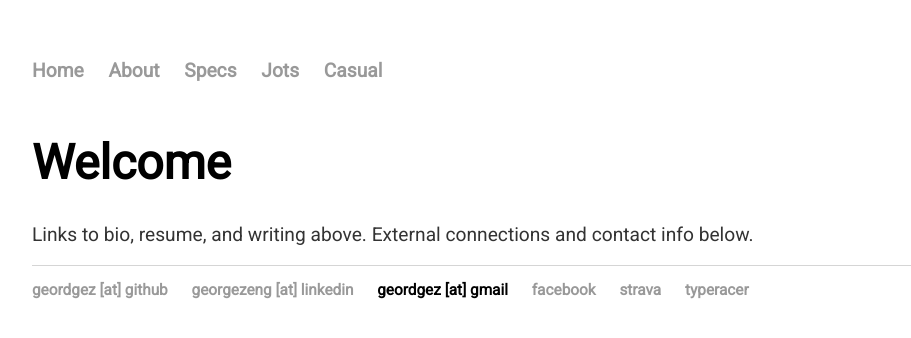
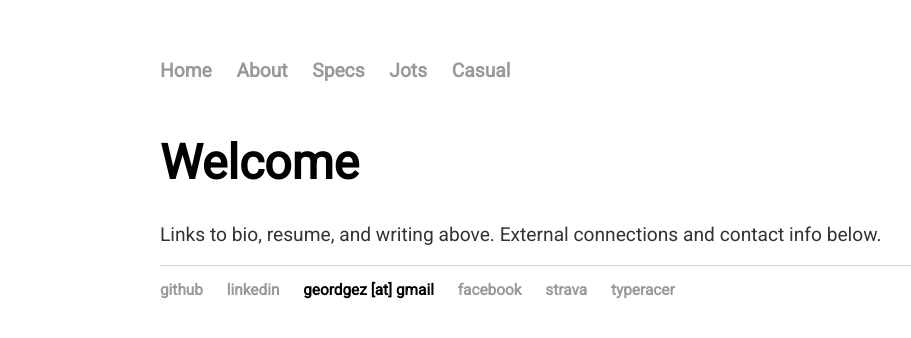
Before and after one commit to geordgez/geordgez.github.io, a Jekyll site: the page built from index.html, in a window 1280 px wide. Shown: the top 338 px of the page, without its empty margins (96-1007 px from the left). Built offline with Jekyll 4.4.1, drawn with Linux system fonts in a browser that asks for light colours.

Commit message:
Fixed width, containers for head+body+foot
- Fixed all content for large windows to be no more than 40em;
- Moved header and footer into explicit HTML header and footer
containers
- Renamed the div container for text content

```diff
--- a/_includes/footer.html
+++ b/_includes/footer.html
@@ -1,12 +1,14 @@
 <footer>
+  <nav>
     <div class="scrollmenu">
       <ul>
-        <li><a href="https://github.com/geordgez">geordgez [at] github</a></li>
-        <li><a href="https://www.linkedin.com/in/georgezeng">georgezeng [at] linkedin</a></li>
+          <li><a href="https://github.com/geordgez">github</a></li>
+          <li><a href="https://www.linkedin.com/in/georgezeng">linkedin</a></li>
           <li>geordgez [at] gmail</li>
           <li><a href="https://www.facebook.com/geordge">facebook</a></li>
           <li><a href="https://www.strava.com/athletes/18961818">strava</a></li>
           <li><a href="http://data.typeracer.com/pit/profile?user=geordge">typeracer</a></li>
       </ul>
     </div>
+  </nav>
 </footer>
--- a/_includes/header.html
+++ b/_includes/header.html
@@ -1,4 +1,4 @@
-
+<header>
   <nav>
     <div class="scrollmenu">
       <ul>
@@ -10,3 +10,4 @@
       </ul>
     </div>
   </nav>
+</header>
--- a/_layouts/default.html
+++ b/_layouts/default.html
@@ -6,7 +6,7 @@
 	</head>
 	<body>
 		{% include header.html %}
-		<div class="container">
+		<div class="container-content">
 
 		{{ content }}
 
--- a/css/main.css
+++ b/css/main.css
@@ -3,11 +3,18 @@ html {
     font-size:16px;
     font-size:4vmin;
 }
-@media(min-width:40em){html{font-size: 120%}}
 
 body {
     margin: 40px auto;
     width: 80%;
+}
+@media(min-width:40em) {
+  html {
+    font-size: 120%;
+  }
+  body {
+    max-width: 40em;
+  }
 }
 
 nav ul, footer ul {
```
Lines whose indentation alone changed are shown as unchanged.
